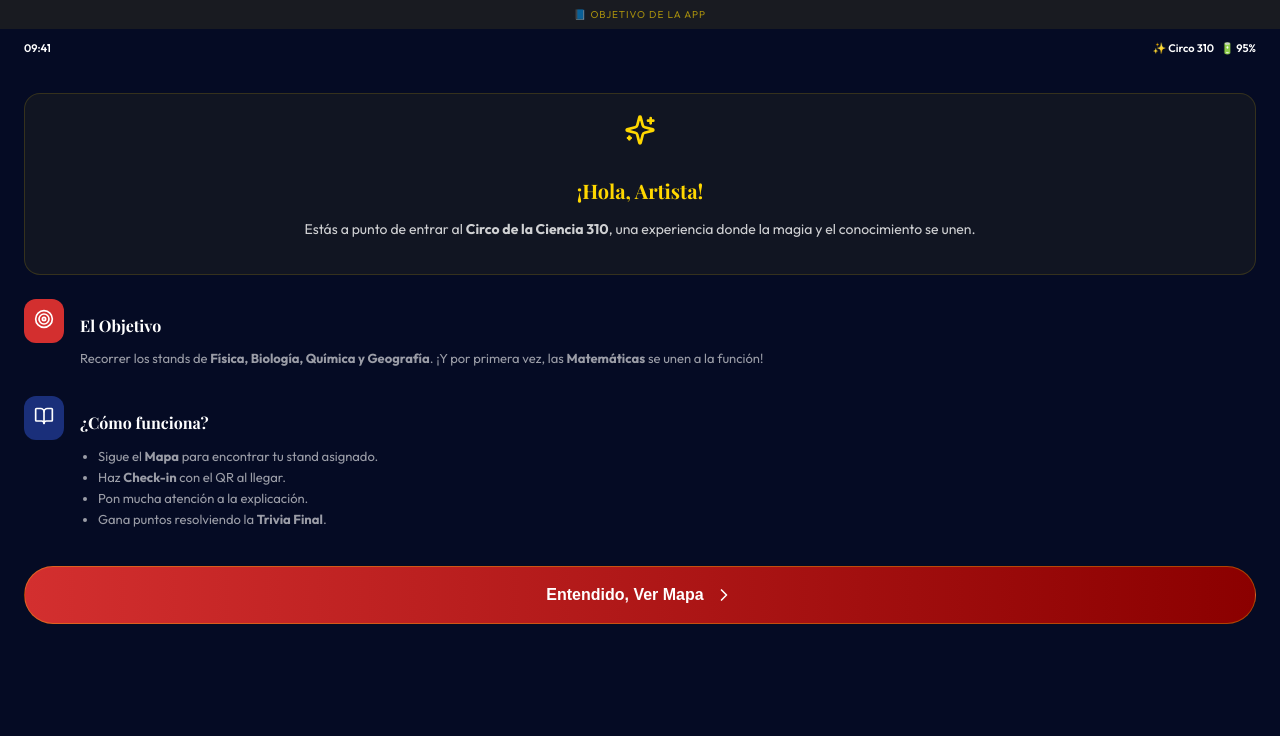
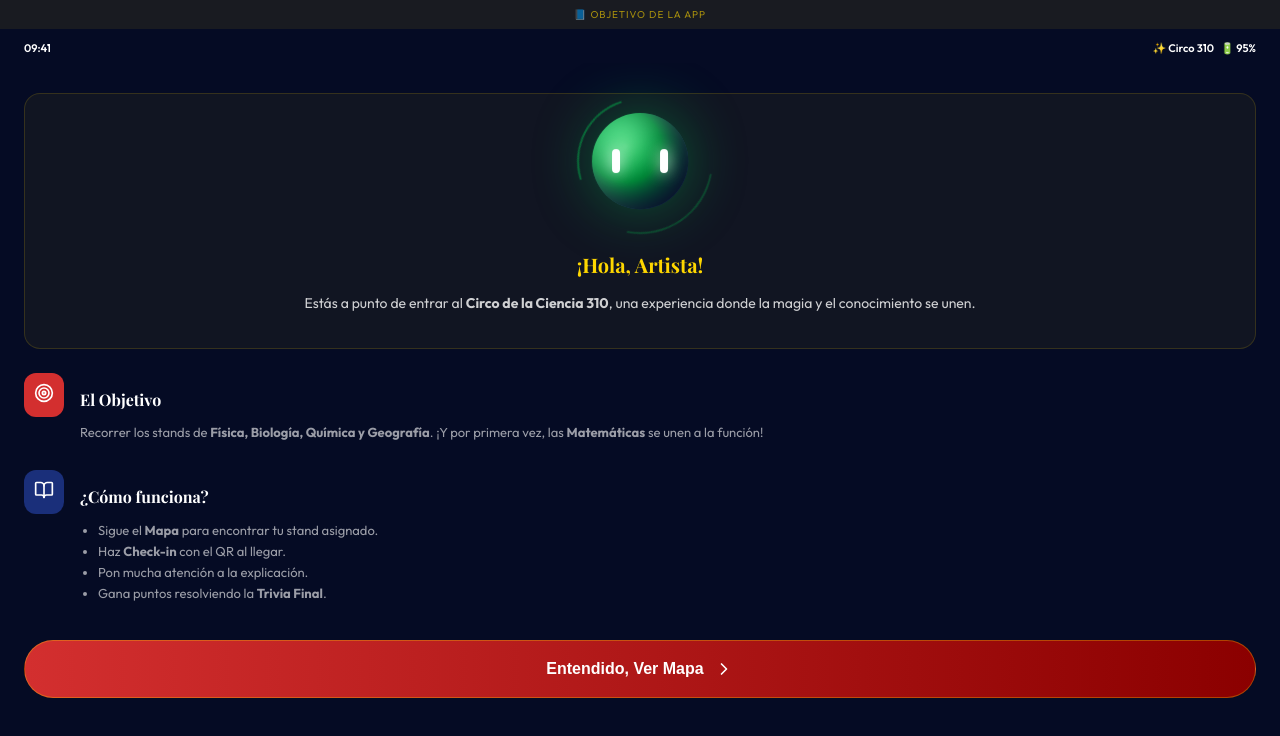
Before and after one commit to cyberbod2025/FERIIA-DE-CIENCIAS-SASE, a React (Vite) app in the folder web/: page /tutorial in a window 1280 px wide. Shown: the top 736 px of the page. Built offline with nearby package versions, Linux system fonts and the light colour scheme; no server answers; the HTML template or start-up script is replaced by a standard one.

Commit message:
feat: integrar SASE Identity Orb como identidad visual del ecosistema

```diff
--- /dev/null
+++ b/web/src/components/SaseIdentityOrb.tsx
@@ -0,0 +1,149 @@
+import React from "react";
+
+export type OrbState = "stable" | "alert" | "critical" | "imposing";
+
+interface SaseIdentityOrbProps {
+  state?: OrbState;
+  size?: number;
+  className?: string;
+}
+
+const stateColors = {
+  stable: {
+    main: "#00C853", // Verde
+    glow: "rgba(0, 200, 83, 0.4)",
+    shimmer: "#4ade80",
+  },
+  alert: {
+    main: "#FF9800", // Naranja
+    glow: "rgba(255, 152, 0, 0.4)",
+    shimmer: "#fbbf24",
+  },
+  critical: {
+    main: "#D32F2F", // Rojo
+    glow: "rgba(211, 47, 47, 0.4)",
+    shimmer: "#f87171",
+  },
+  imposing: {
+    main: "#0EA5E9", // Azul (Sky 500)
+    glow: "rgba(14, 165, 233, 0.4)",
+    shimmer: "#fff",
+  },
+};
+
+export const SaseIdentityOrb: React.FC<SaseIdentityOrbProps> = ({
+  state = "imposing",
+  size = 300,
+  className = "",
+}) => {
+  const colors = stateColors[state];
+
+  return (
+    <div
+      className={`orb-wrapper ${className}`}
+      style={{ "--orb-size": `${size}px` } as React.CSSProperties}
+    >
+      <div className="orb-container">
+        {/* Plasma Exterior Ring 1 */}
+        <div
+          className="plasma-ring ring-1"
+          style={{ borderTopColor: colors.glow }}
+        ></div>
+        {/* Plasma Exterior Ring 2 */}
+        <div
+          className="plasma-ring ring-2"
+          style={{ borderBottomColor: colors.glow }}
+        ></div>
+
+        {/* Cuerpo del Orbe */}
+        <div
+          className="main-orb"
+          style={{
+            background: `radial-gradient(circle at 35% 35%, ${colors.shimmer} 0%, ${colors.main} 40%, #1e3a8a 80%, #020617 100%)`,
+            boxShadow: `0 0 60px ${colors.glow}, inset -20px -20px 40px rgba(0,0,0,0.7), inset 20px 20px 30px rgba(255,255,255,0.2)`,
+          }}
+        >
+          {/* Los Ojos */}
+          <div className="eyes-container">
+            <div className="eye"></div>
+            <div className="eye"></div>
+          </div>
+        </div>
+      </div>
+
+      <style>{`
+        .orb-wrapper {
+          width: var(--orb-size);
+          height: var(--orb-size);
+          display: flex;
+          align-items: center;
+          justify-content: center;
+        }
+        .orb-container {
+          position: relative;
+          width: 80%;
+          height: 80%;
+          display: flex;
+          align-items: center;
+          justify-content: center;
+          animation: float 4s ease-in-out infinite;
+        }
+        .main-orb {
+          width: 100%;
+          height: 100%;
+          border-radius: 50%;
+          display: flex;
+          align-items: center;
+          justify-content: center;
+          overflow: hidden;
+          position: relative;
+          transition: background 0.5s ease, box-shadow 0.5s ease;
+          animation: breathe 6s ease-in-out infinite;
+        }
+        .eyes-container {
+          display: flex;
+          gap: 40px;
+        }
+        .eye {
+          width: 8px;
+          height: 24px;
+          background: white;
+          border-radius: 999px;
+          box-shadow: 0 0 15px rgba(255, 255, 255, 0.8);
+          animation: blink 5s infinite;
+        }
+        @keyframes float {
+          0%, 100% { transform: translateY(0); }
+          50% { transform: translateY(-15px); }
+        }
+        @keyframes breathe {
+          0%, 100% { transform: scale(1); }
+          50% { transform: scale(1.02); }
+        }
+        @keyframes blink {
+          0%, 94%, 100% { transform: scaleY(1); }
+          97% { transform: scaleY(0.05); }
+        }
+        .plasma-ring {
+          position: absolute;
+          border-radius: 50%;
+          border: 2px solid transparent;
+          transition: border-color 0.5s ease;
+        }
+        .ring-1 {
+          inset: -15px;
+          animation: spin 3s linear infinite;
+        }
+        .ring-2 {
+          inset: -25px;
+          animation: spin 5s linear reverse infinite;
+          opacity: 0.6;
+        }
+        @keyframes spin {
+          from { transform: rotate(0deg); }
+          to { transform: rotate(360deg); }
+        }
+      `}</style>
+    </div>
+  );
+};
--- a/web/src/pages/LoginView.tsx
+++ b/web/src/pages/LoginView.tsx
@@ -4,6 +4,7 @@ import { motion } from "framer-motion";
 import { useNavigate } from "react-router-dom";
 import { User, Users } from "lucide-react";
 import { supabase } from "../lib/supabase";
+import { SaseIdentityOrb } from "../components/SaseIdentityOrb";
 
 const GRUPOS = [
   "1°A",
@@ -126,6 +127,18 @@ export const LoginView: React.FC = () => {
         }}
       >
         <motion.div
+          initial={{ opacity: 0, scale: 0.8 }}
+          animate={{ opacity: 1, scale: 1 }}
+          style={{
+            display: "flex",
+            justifyContent: "center",
+            marginBottom: "-20px",
+          }}
+        >
+          <SaseIdentityOrb state="imposing" size={240} />
+        </motion.div>
+
+        <motion.div
           initial={{ opacity: 0, y: 20 }}
           animate={{ opacity: 1, y: 0 }}
           style={{ textAlign: "center" }}
@@ -134,13 +147,20 @@ export const LoginView: React.FC = () => {
             style={{
               color: "var(--gold)",
               fontSize: "28px",
-              marginBottom: "8px",
+              marginBottom: "4px",
+              textShadow: "0 0 20px rgba(255, 215, 0, 0.3)",
             }}
           >
-            ¡Bienvenido!
+            S.A.S.E.
           </h1>
-          <p style={{ color: "rgba(255,255,255,0.7)", fontSize: "14px" }}>
-            Identifícate para comenzar la función
+          <p
+            style={{
+              color: "rgba(255,255,255,0.7)",
+              fontSize: "14px",
+              letterSpacing: "0.1em",
+            }}
+          >
+            SISTEMA DE ACOMPAÑAMIENTO Y SEGUIMIENTO ESCOLAR
           </p>
         </motion.div>
 
--- a/web/src/pages/MapView.tsx
+++ b/web/src/pages/MapView.tsx
@@ -5,6 +5,7 @@ import { useNavigate } from "react-router-dom";
 import { Compass, Users, CheckCircle, Lock, XCircle } from "lucide-react";
 import { supabase } from "../lib/supabase";
 import { Navigation } from "../components/Navigation";
+import { SaseIdentityOrb } from "../components/SaseIdentityOrb";
 
 interface Estacion {
   id: string;
@@ -246,9 +247,13 @@ export const MapView: React.FC = () => {
                 display: "flex",
                 justifyContent: "space-between",
                 alignItems: "center",
+                gap: "15px",
               }}
             >
-              <div>
+              <div style={{ flexShrink: 0 }}>
+                <SaseIdentityOrb state="stable" size={60} />
+              </div>
+              <div style={{ flex: 1 }}>
                 <h4
                   style={{
                     color: "white",
--- a/web/src/pages/TutorialView.tsx
+++ b/web/src/pages/TutorialView.tsx
@@ -2,7 +2,8 @@ import React from "react";
 import { Layout } from "../components/Layout";
 import { motion } from "framer-motion";
 import { useNavigate } from "react-router-dom";
-import { BookOpen, Target, Sparkles, ChevronRight } from "lucide-react";
+import { BookOpen, Target, ChevronRight } from "lucide-react";
+import { SaseIdentityOrb } from "../components/SaseIdentityOrb";
 
 const containerVariants = {
   hidden: { opacity: 0 },
@@ -55,10 +56,15 @@ export const TutorialView: React.FC = () => {
             textAlign: "center",
           }}
         >
-          <Sparkles
-            style={{ color: "var(--gold)", marginBottom: "10px" }}
-            size={32}
-          />
+          <div
+            style={{
+              display: "flex",
+              justifyContent: "center",
+              marginBottom: "15px",
+            }}
+          >
+            <SaseIdentityOrb state="stable" size={120} />
+          </div>
           <h2
             style={{
               fontSize: "20px",
```
